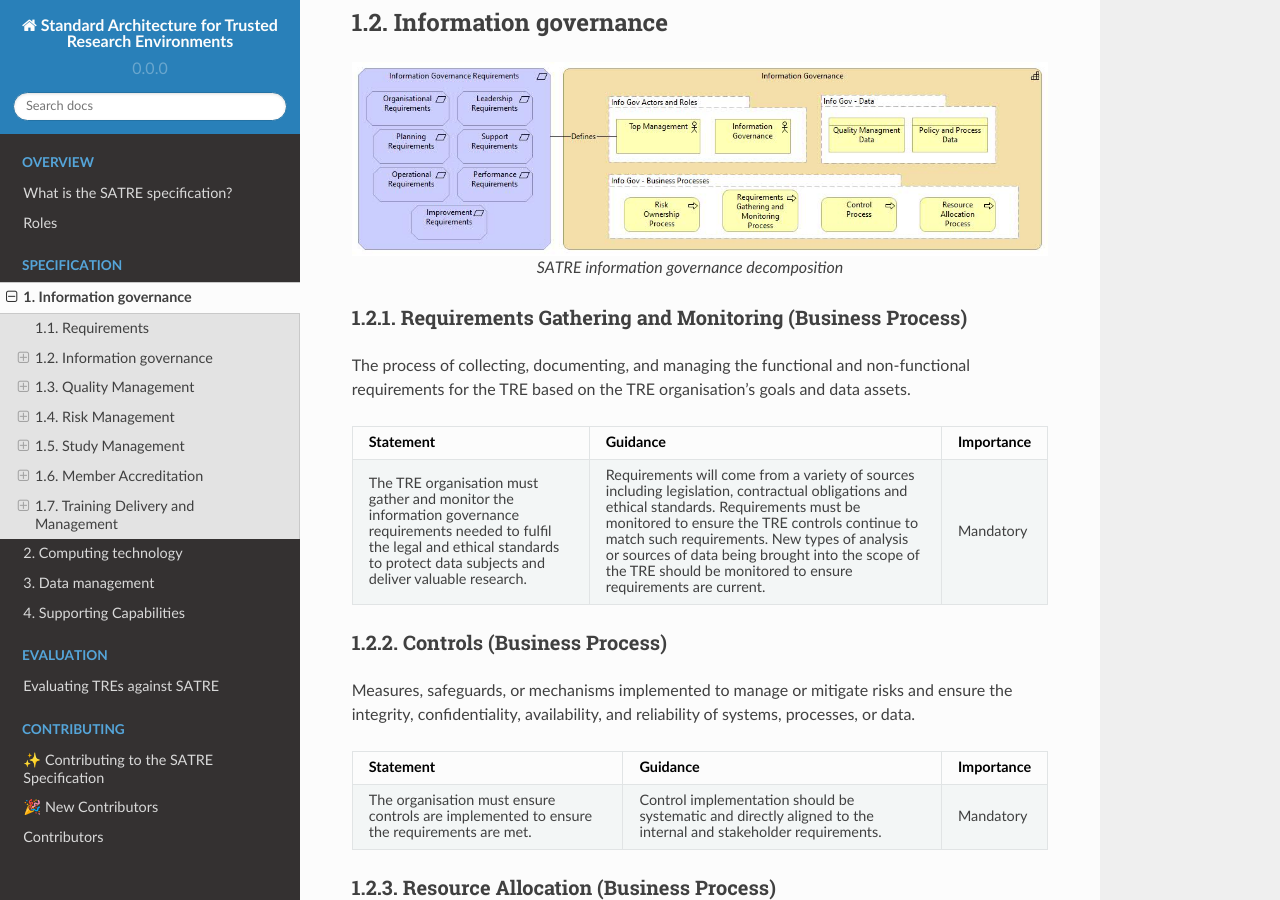
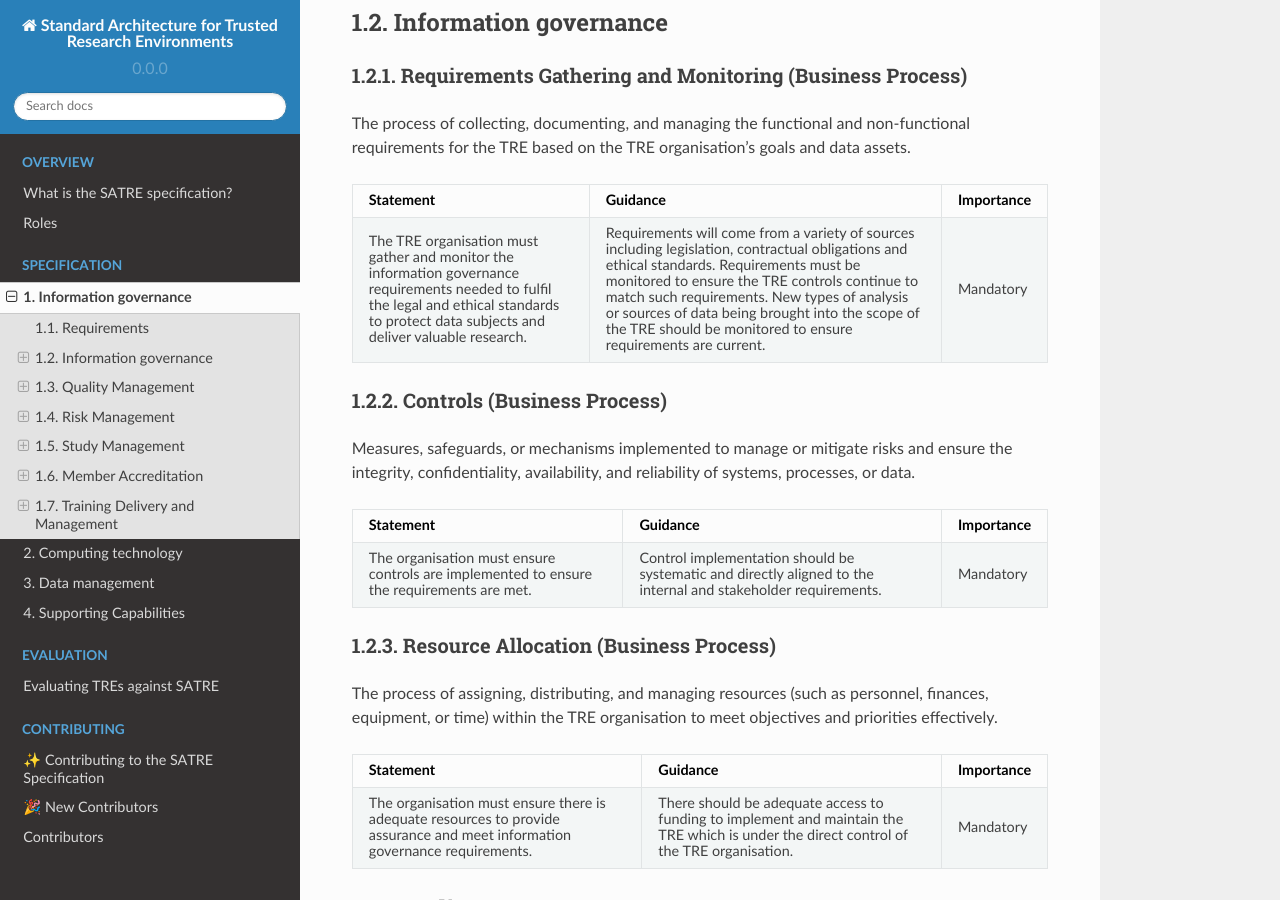
Before and after one commit to sa-tre/satre-specification, a Sphinx documentation site: the page built from docs/source/pillars/information_governance.md, in a window 1280 px wide and 900 px high, scrolled down 1028 px. Built offline with Sphinx 7.4.7 and the Read the Docs theme 2.0.0, drawn with Linux system fonts in a browser that asks for light colours; some of the changed text lies outside the part shown.

Commit message:
:coffin: Removed images

````diff
--- a/docs/source/pillars/information_governance.md
+++ b/docs/source/pillars/information_governance.md
@@ -26,13 +26,6 @@ TRE organisations should conduct a requirements gathering exercise to identity t
 For example, some requirements will arise from national legislation such as GDPR, discipline specific regulation like GCP, or contractural requirements from a specific data provider such as a company or research partner organisation.
 
 ## Information governance
-
-```{figure} ../../images/information_governance/information_governance.jpg
-:alt: SATRE information governance decomposition
-:align: center
-
-SATRE information governance decomposition
-```
 
 ### Requirements Gathering and Monitoring (Business Process)
 
@@ -91,13 +84,6 @@ The process of assigning, distributing, and managing resources (such as personne
 ## Quality Management
 
 What the organisation does to measure and control quality of processes, documentation and outputs.
-
-```{figure} ../../images/information_governance/quality_management.jpg
-:alt: SATRE quality management decomposition
-:align: center
-
-SATRE quality management decomposition
-```
 
 ### Document and SOP Management (Business Process)
 
@@ -245,13 +231,6 @@ A software application or platform used to manage and automate quality managemen
 
 What the organisation does to ensure information risk is measured and managed to an acceptable level.
 
-```{figure} ../../images/information_governance/risk_management.jpg
-:alt: SATRE risk management decomposition
-:align: center
-
-SATRE risk management decomposition
-```
-
 ### Risk Assessment (Process)
 
 The systematic evaluation and analysis of potential risks, threats, or vulnerabilities, including their likelihood, potential impact, and the effectiveness of existing controls or mitigation measures.
@@ -309,13 +288,6 @@ The assignment of responsibility and accountability to individuals or entities f
 ## Study Management
 
 What the organisation does to create and maintain research projects and work packages within the TRE.
-
-```{figure} ../../images/information_governance/study_management.jpg
-:alt: SATRE study management decomposition
-:align: center
-
-SATRE study management decomposition
-```
 
 ### Study Onboarding (Business Process)
 
@@ -424,13 +396,6 @@ A centralised record or database that tracks and manages information about resea
 
 Ability to ensure that people with access to data are identified correctly and they are suitably qualified.
 
-```{figure} ../../images/information_governance/member_accreditation.jpg
-:alt: SATRE member accreditation decomposition
-:align: center
-
-SATRE member accreditation decomposition
-```
-
 <!-- ### Federation Foundation Services (Group) -->
 
 ### Identity Verification (Business Process)
@@ -520,13 +485,6 @@ Characteristics or attributes associated with a user's identity, such as usernam
 
 Ability to deliver, track and maintain adequate training levels to ensure competence of all people within the TRE organisation.
 
-```{figure} ../../images/information_governance/training_management_and_delivery.jpg
-:alt: SATRE training management and delivery decomposition
-:align: center
-
-SATRE training management and delivery decomposition
-```
-
 ### Curriculum Creation and Management (Business Process)
 
 The process of designing, developing, and managing educational curricula, courses through training needs analysis for required competency.
````
Also changed, not shown: docs/images/information_governance/information_governance.jpg (deleted), docs/images/information_governance/member_accreditation.jpg (deleted), docs/images/information_governance/quality_management.jpg (deleted), docs/images/information_governance/risk_management.jpg (deleted), docs/images/information_governance/study_management.jpg (deleted), docs/images/information_governance/training_management_and_delivery.jpg (deleted).
